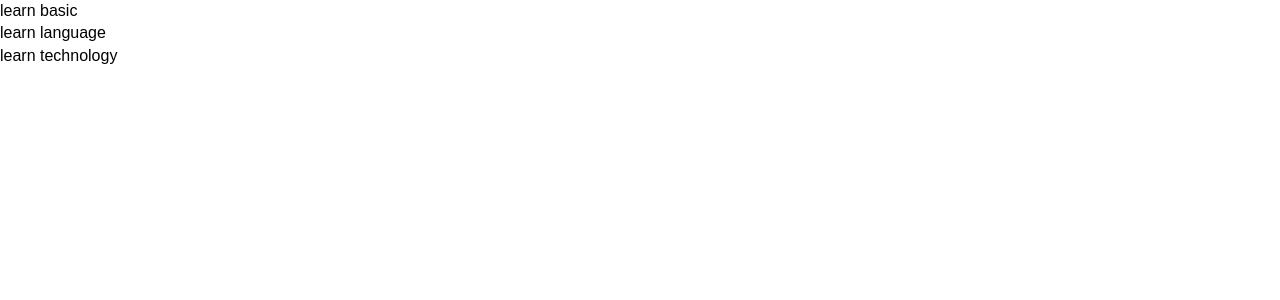
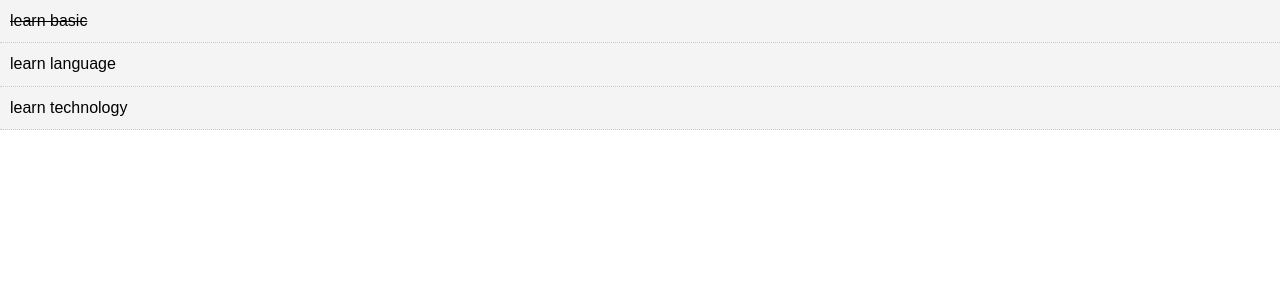
Before and after one commit to ashdeepupadhyay/TODO-APP-REACT, a React (Create React App) app: page / in a window 1280 px wide. Shown: the top 300 px of the page. Built offline with nearby package versions, Linux system fonts and the light colour scheme.

Commit message:
basic styling of todo component

```diff
--- a/src/App.js
+++ b/src/App.js
@@ -9,7 +9,7 @@ class App extends React.Component{
       {
         id:1,
         title:'learn basic',
-        completed:false
+        completed:true
       },
       {
         id:2,
--- a/src/components/TodoItem.js
+++ b/src/components/TodoItem.js
@@ -2,15 +2,47 @@ import React, { Component } from 'react'
 import PropTypes from 'prop-types';
 
 export class TodoItem extends Component {
+    getStyle = () =>{
+        //using ternary operator
+        return{
+            backgroundColor:'#f4f4f4',
+            padding:'10px',
+            borderBottom:'1px #ccc dotted',
+            textDecoration : this.props.todo.completed? 'line-through':'none'
+        }
+        //another way
+        /*
+        if(this.props.todo.completed){
+            return{
+                textDecoration:'line-through'
+            }
+        }else
+        {
+            return{
+                textDecoration:'none'
+            }
+        }
+        */
+    }
   render() {
     return (
-      <div>
+        //for inline style use '{{}}' braces
+        //<div  style={{backgroundColor:'#f4f4f4'}}>
+        //by variables
+        //<div  style={itemStyle}>
+      <div  style={this.getStyle()}>
         <p>{this.props.todo.title}</p>
       </div>
     )
   }
 }
+
 TodoItem.propType={
     todo:PropTypes.object.isRequired
 }
+/*
+const itemStyle={
+    backgroundColor:'#f4f4f4'
+}
+*/
 export default TodoItem
```
